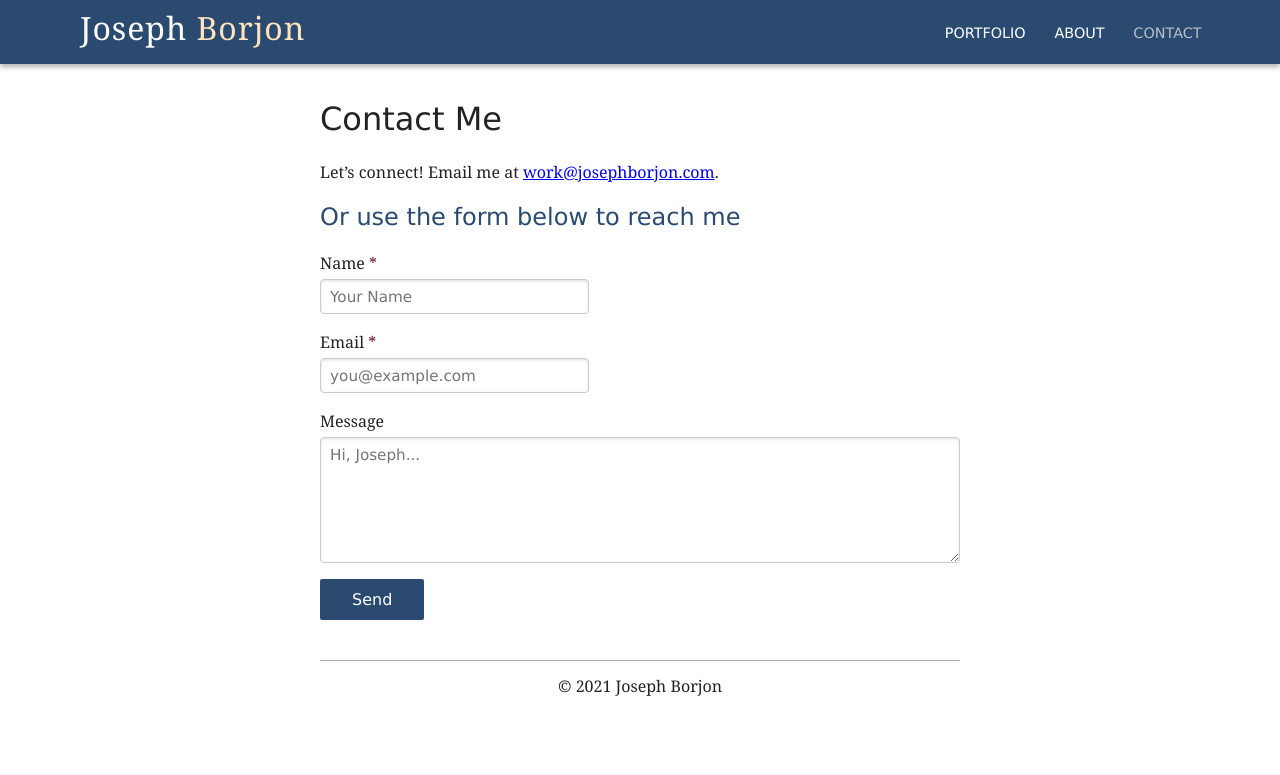
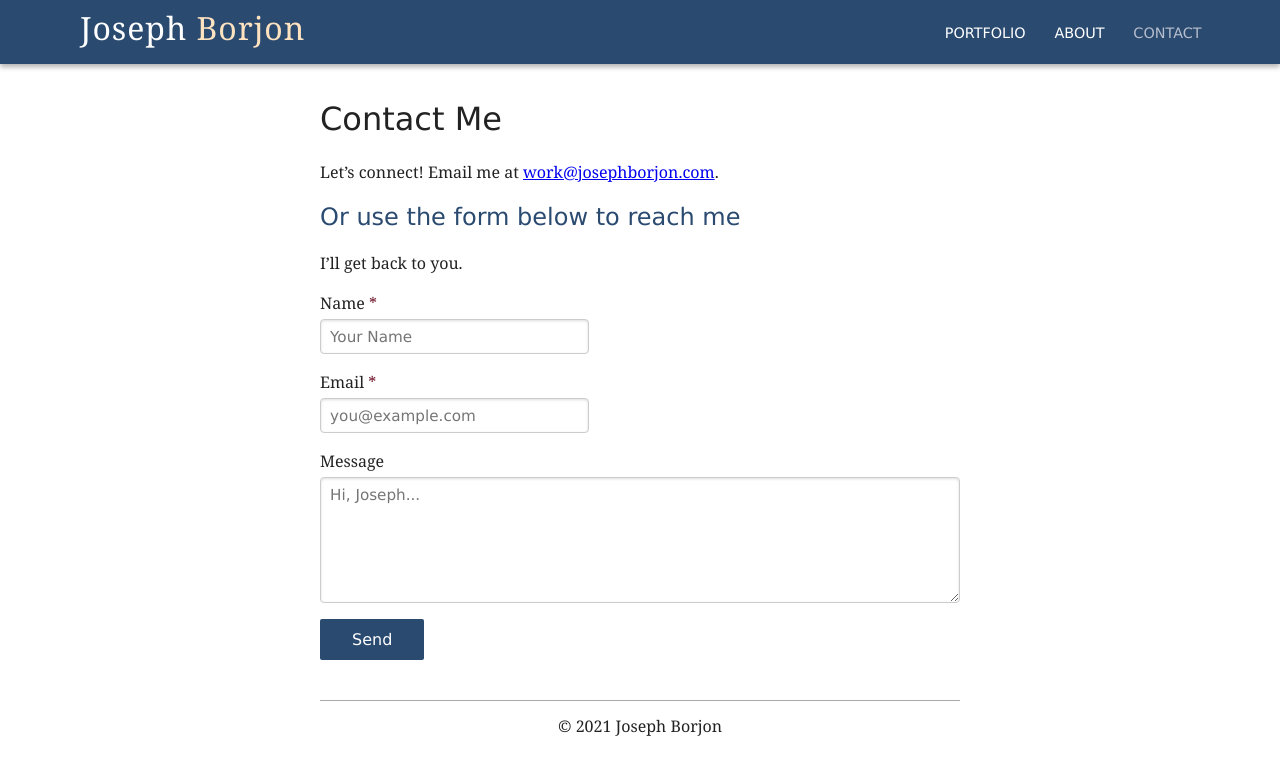
Before and after one commit to jborjon/jborjon.github.io, a Jekyll site: the page built from contact.html, in a window 1280 px wide. Shown: the top 775 px of the page. Built offline with Jekyll 4.4.1, drawn with Linux system fonts in a browser that asks for light colours; some web fonts are replaced.

Commit message:
Update contact.html

```diff
--- a/contact.html
+++ b/contact.html
@@ -7,6 +7,8 @@ id: contact
 <p>Let’s connect! Email me at <span id="contact-info"></span>.</p>
 
 <h2>Or use the form below to reach me</h2>
+
+<p>I’ll get back to you.</p>
 
 <form class="pure-form pure-form-stacked kwes-form" action="https://kwes.io/api/foreign/forms/GWQQRHUOX2O5yIwqWHD9">
   <p>
```
